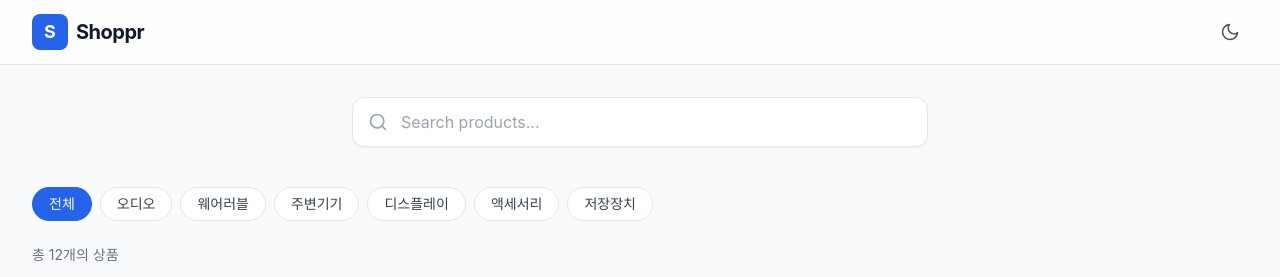
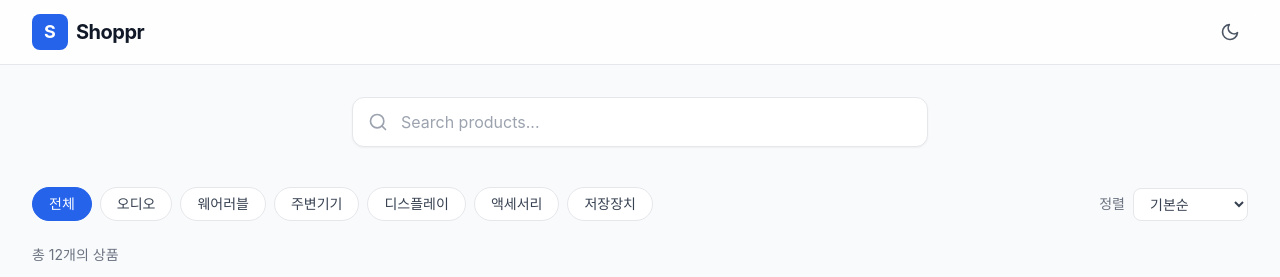
Before and after one commit to rubjin/frontStudy, a React (Vite) app: page / in a window 1280 px wide. Shown: the top 277 px of the page. Built offline with nearby package versions, Linux system fonts and the light colour scheme.

Commit message:
step2-2 정렬

```diff
--- a/src/App.jsx
+++ b/src/App.jsx
@@ -2,9 +2,11 @@ import { useState } from 'react'
 import Header from './components/Header'
 import SearchBar from './components/SearchBar'
 import CategoryFilter from './components/CategoryFilter'
+import SortSelect from './components/SortSelect'
 import CardGrid from './components/CardGrid'
 import { products } from './data/products'
 import { ALL_CATEGORIES, filterProducts, getCategories } from './lib/filterProducts'
+import { SORT_OPTIONS, sortProducts } from './lib/sortProducts'
 
 // 카테고리 목록은 상품 데이터가 바뀌지 않는 한 항상 같다.
 // 그래서 컴포넌트 밖에서 한 번만 계산한다. (컴포넌트 안에 두면 렌더링마다 다시 계산됨)
@@ -12,19 +14,25 @@ import { ALL_CATEGORIES, filterProducts, getCategories } from './lib/filterProdu
 const categories = getCategories(products)
 
 // 앱의 최상위 컴포넌트
-// - 화면 전체에서 공유해야 하는 상태(다크 모드, 검색어, 카테고리)를 여기서 관리한다.
+// - 화면 전체에서 공유해야 하는 상태(다크 모드, 검색어, 카테고리, 정렬)를 여기서 관리한다.
 // - 자식 컴포넌트에는 props로 '값'과 '값을 바꾸는 함수'를 내려준다.
 //   이렇게 상태를 공통 부모로 올리는 것을 '상태 끌어올리기(lifting state up)'라고 한다.
 function App() {
   const [dark, setDark] = useState(false)
   const [query, setQuery] = useState('')
   const [category, setCategory] = useState(ALL_CATEGORIES)
+  // 정렬 기준. SORT_OPTIONS의 value 중 하나가 들어간다 (Step 2-2)
+  const [sort, setSort] = useState('default')
 
   // 화면에 보여 줄 상품 목록
   // useState로 따로 저장하지 않고, 렌더링할 때마다 계산한다. (= 파생 상태)
-  // 이유: query와 category만 있으면 언제든 다시 계산할 수 있으므로,
+  // 이유: query, category, sort만 있으면 언제든 다시 계산할 수 있으므로,
   //       state로 또 저장하면 원본과 값이 어긋나는 버그가 생기기 쉽다.
-  const visible = filterProducts(products, { query, category })
+  //
+  // 계산 순서: ① 걸러내기 → ② 정렬
+  // 걸러내기를 먼저 하면 정렬할 개수가 줄어들어 조금 더 효율적이다.
+  const filtered = filterProducts(products, { query, category })
+  const visible = sortProducts(filtered, sort)
 
   return (
     // 다크 모드: 최상위에 'dark' 클래스를 붙이면 Tailwind의 dark: 스타일이 적용된다
@@ -34,7 +42,14 @@ function App() {
         <Header dark={dark} onToggle={() => setDark((d) => !d)} />
         <main className="max-w-7xl mx-auto px-4 sm:px-6 lg:px-8 py-8">
           <SearchBar value={query} onChange={setQuery} />
-          <CategoryFilter categories={categories} value={category} onChange={setCategory} />
+
+          {/* 툴바: 카테고리 필터(왼쪽)와 정렬(오른쪽)
+              모바일에서는 세로로 쌓고(flex-col), sm 이상에서 한 줄로 양끝 정렬 */}
+          <div className="mb-6 flex flex-col gap-4 sm:flex-row sm:items-center sm:justify-between">
+            <CategoryFilter categories={categories} value={category} onChange={setCategory} />
+            <SortSelect options={SORT_OPTIONS} value={sort} onChange={setSort} />
+          </div>
+
           <CardGrid products={visible} query={query} />
         </main>
       </div>
--- a/src/components/CategoryFilter.jsx
+++ b/src/components/CategoryFilter.jsx
@@ -9,10 +9,13 @@
 // - categories: 버튼으로 보여 줄 카테고리 이름 배열
 // - value:      현재 선택된 카테고리
 // - onChange:   버튼을 눌렀을 때 호출할 함수 (선택한 카테고리 이름을 넘겨준다)
+//
+// ※ Step 2-2: 정렬 드롭다운과 한 줄에 놓기 위해 바깥 여백(mb-6)은 App의 툴바가 맡도록 뺐다.
+//   컴포넌트 자체에는 바깥 여백을 두지 않고, 배치하는 쪽(부모)이 간격을 정하는 게 재사용에 유리하다.
 function CategoryFilter({ categories, value, onChange }) {
   return (
     // role="group" + aria-label: 스크린리더가 "카테고리 필터 그룹"이라고 읽어 준다
-    <div role="group" aria-label="카테고리 필터" className="mb-6 flex flex-wrap gap-2">
+    <div role="group" aria-label="카테고리 필터" className="flex flex-wrap gap-2">
       {categories.map((category) => {
         const selected = category === value
         return (
--- /dev/null
+++ b/src/components/SortSelect.jsx
@@ -0,0 +1,36 @@
+// 정렬 기준 선택 드롭다운 (Step 2-2)
+//
+// CategoryFilter처럼 선택 값을 부모(App)가 관리하는 제어 컴포넌트다.
+// 버튼 대신 <select>를 쓴 이유: 옵션이 여러 개 중 하나만 고르는 형태이고,
+// 기본 select는 키보드·스크린리더 지원이 브라우저에 이미 들어 있다.
+//
+// props
+// - options:  { value, label } 배열 (SORT_OPTIONS)
+// - value:    현재 선택된 정렬 기준 value
+// - onChange: 선택이 바뀔 때 호출할 함수 (새 value를 넘겨준다)
+function SortSelect({ options, value, onChange }) {
+  return (
+    <div className="flex items-center gap-2">
+      {/* label의 htmlFor와 select의 id를 같게 맞추면 둘이 연결된다.
+          → 스크린리더가 "정렬, 콤보 상자"처럼 읽고, 라벨을 눌러도 select에 포커스가 간다.
+          JSX에서는 for가 자바스크립트 예약어라서 htmlFor라고 쓴다. */}
+      <label htmlFor="sort" className="text-sm text-gray-500 dark:text-gray-400">
+        정렬
+      </label>
+      <select
+        id="sort"
+        value={value}
+        onChange={(e) => onChange(e.target.value)}
+        className="rounded-lg border border-gray-200 bg-white px-3 py-1.5 text-sm text-gray-700 focus:outline-none focus:ring-2 focus:ring-primary-500 dark:border-gray-700 dark:bg-gray-900 dark:text-gray-300"
+      >
+        {options.map((option) => (
+          <option key={option.value} value={option.value}>
+            {option.label}
+          </option>
+        ))}
+      </select>
+    </div>
+  )
+}
+
+export default SortSelect
--- /dev/null
+++ b/src/lib/sortProducts.js
@@ -0,0 +1,43 @@
+// 상품 목록을 정렬하는 로직 (Step 2-2)
+//
+// filterProducts.js와 마찬가지로 JSX를 쓰지 않는 순수 함수만 모아 둔다.
+// '걸러내기'와 '정렬'은 하는 일이 달라서 파일을 나눴다.
+
+// 정렬 옵션 목록
+// - value: 코드에서 쓰는 값 (state에 저장되는 값)
+// - label: 화면에 보여 줄 이름
+// 옵션을 배열로 만들어 두면 <select>의 <option>을 map으로 그릴 수 있고,
+// 옵션을 추가할 때 이 배열과 아래 COMPARATORS만 고치면 된다.
+export const SORT_OPTIONS = [
+  { value: 'default', label: '기본순' },
+  { value: 'price-asc', label: '가격 낮은순' },
+  { value: 'price-desc', label: '가격 높은순' },
+  { value: 'rating', label: '평점 높은순' },
+]
+
+// 정렬 기준별 '비교 함수'
+// sort()는 두 요소 a, b를 비교 함수에 넣어 결과로 순서를 정한다.
+// - 결과가 음수 → a를 앞에
+// - 결과가 양수 → b를 앞에
+// - 0          → 순서 유지
+// 그래서 a.price - b.price는 오름차순(작은 값이 앞), b.price - a.price는 내림차순이 된다.
+// ※ price가 문자열('₩189,000')이었다면 이런 빼기 계산이 불가능하다. Step 1에서 숫자로 바꾼 이유!
+const COMPARATORS = {
+  'price-asc': (a, b) => a.price - b.price,
+  'price-desc': (a, b) => b.price - a.price,
+  'rating': (a, b) => b.rating - a.rating,
+}
+
+// 선택한 정렬 기준(sort)으로 정렬한 '새 배열'을 돌려준다.
+export function sortProducts(products, sort) {
+  const compare = COMPARATORS[sort]
+
+  // 'default'처럼 비교 함수가 없는 기준이면 데이터 순서 그대로 돌려준다
+  if (!compare) return products
+
+  // ⚠️ 중요: sort()는 원본 배열 자체를 바꿔 버린다(mutate).
+  // products를 바로 sort하면 원본 데이터 순서가 망가져서 '기본순'으로 돌아갈 수 없게 된다.
+  // 그래서 [...products]로 복사본을 만든 뒤 정렬한다.
+  // React에서는 state나 props로 받은 배열·객체를 직접 바꾸지 않는 것이 기본 규칙이다. (불변성)
+  return [...products].sort(compare)
+}
```
Also changed, not shown: 2 other files (tests, documents, lock files or other folders).
